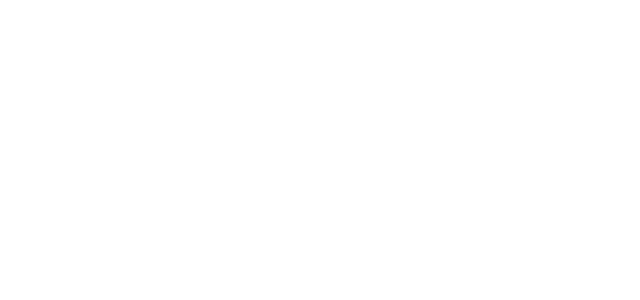
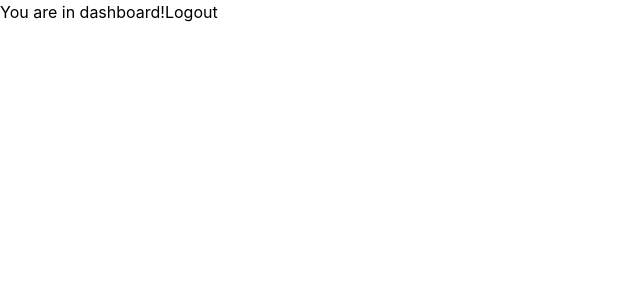
Before and after one commit to ArcMech/capricornio, a React (Create React App) app in the folder frontend/: page /dashboard in a window 1280 px wide. Before the commit this address had no page. Shown: the top 300 px of the page, without its empty margins (0-640 px from the left). Built offline with nearby package versions, Linux system fonts and the light colour scheme; sample sign-in values are in the browser's storage.

Commit message:
[feat] Make redirect to dashboard if logged

```diff
--- a/frontend/src/App.tsx
+++ b/frontend/src/App.tsx
@@ -1,5 +1,6 @@
 import { BrowserRouter, Route, Routes } from 'react-router-dom'
-import { Home, Login } from './pages'
+import { Home, Login, Dashboard } from './pages'
+import { AuthRoute } from './routes'
 
 function App() {
   return (
@@ -7,6 +8,14 @@
       <Routes>
         <Route path="/" element={<Home />} />
         <Route path="/login" element={<Login />} />
+        <Route
+          path="/dashboard"
+          element={
+            <AuthRoute>
+              <Dashboard />
+            </AuthRoute>
+          }
+        />
       </Routes>
     </BrowserRouter>
   )
--- a/frontend/src/components/LoginForm.tsx
+++ b/frontend/src/components/LoginForm.tsx
@@ -1,9 +1,10 @@
 import { Formik } from 'formik'
+import { useNavigate } from 'react-router'
 import { api } from '../api'
 
 export const LoginForm = () => {
+  const navigate = useNavigate()
   const onSubmit = async (values: { password: string; email: string }) => {
-    console.log('values', values)
     try {
       const response = await api({
         url: 'http://localhost:3000/api/auth/',
@@ -11,6 +12,7 @@
         data: values,
       })
       localStorage.setItem('token', response.data.access_token)
+      navigate('/dashboard')
     } catch (e: any) {
       console.error(e)
     }
--- /dev/null
+++ b/frontend/src/pages/Dashboard.tsx
@@ -0,0 +1,15 @@
+import { useNavigate } from 'react-router'
+
+export const Dashboard = () => {
+  const navigate = useNavigate()
+  const logout = () => {
+    localStorage.clear()
+    navigate('/login')
+  }
+  return (
+    <div>
+      You are in dashboard!
+      <button onClick={logout}>Logout</button>
+    </div>
+  )
+}
--- a/frontend/src/pages/index.ts
+++ b/frontend/src/pages/index.ts
@@ -1,2 +1,3 @@
 export * from './Home'
 export * from './Login'
+export * from './Dashboard'
--- /dev/null
+++ b/frontend/src/routes/AuthRoute.tsx
@@ -0,0 +1,14 @@
+import { useLocation, Navigate } from 'react-router'
+
+export const AuthRoute: React.FC<{ children: JSX.Element }> = ({
+  children,
+}) => {
+  const token = localStorage.getItem('token')
+  const location = useLocation()
+
+  if (!token) {
+    return <Navigate to="/login" state={{ from: location }} replace />
+  }
+
+  return children
+}
--- /dev/null
+++ b/frontend/src/routes/index.ts
@@ -0,0 +1 @@
+export * from './AuthRoute'
```
